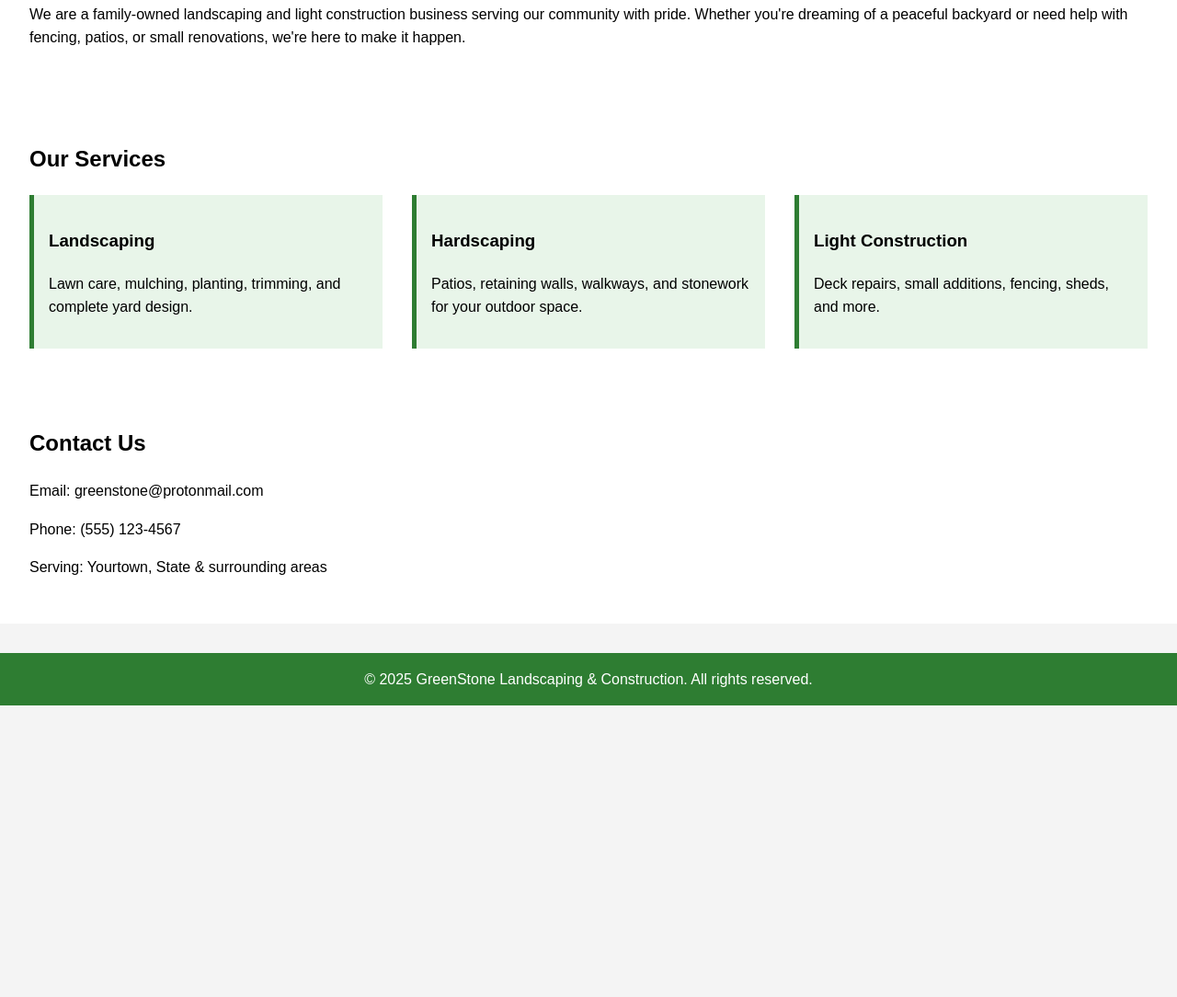
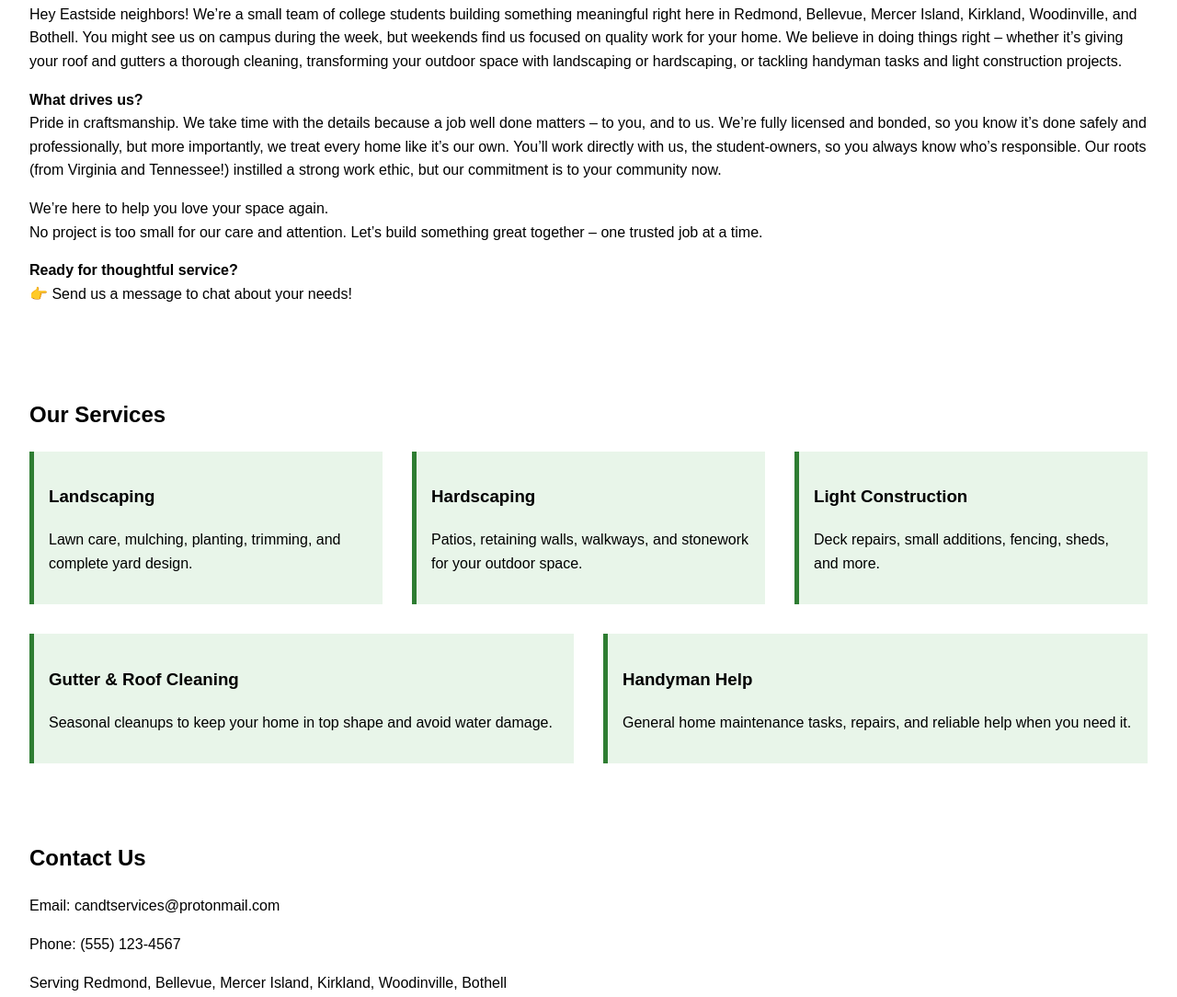
Before and after one commit to TylerMckeefery/TylerMckeefery.github.io, a plain HTML site: page index.html in a window 1280 px wide. Shown: the part 559-1643 px from the top of the page at 92% size. Before the commit the page ends 1326 px from the top, so only its background shows below. Drawn offline with Linux system fonts and the light colour scheme.

Commit message:
Update index.html

```diff
--- a/index.html
+++ b/index.html
@@ -3,7 +3,7 @@
 <head>
   <meta charset="UTF-8" />
   <meta name="viewport" content="width=device-width, initial-scale=1.0"/>
-  <title>GreenStone Landscaping & Construction</title>
+  <title>C&T Services</title>
   <style>
     body {
       font-family: Arial, sans-serif;
@@ -30,6 +30,7 @@
       color: white;
       text-shadow: 1px 1px 5px black;
       font-size: 2rem;
+      text-align: center;
     }
     .container {
       padding: 2rem;
@@ -58,7 +59,7 @@
 <body>
 
   <header>
-    <h1>GreenStone Landscaping & Construction</h1>
+    <h1>C&T Services</h1>
     <nav>
       <a href="#about">About</a>
       <a href="#services">Services</a>
@@ -67,14 +68,23 @@
   </header>
 
   <div class="hero">
-    Beautify Your Outdoors — Reliable. Local. Affordable.
+    Quality Work by Local Students You Can Trust
   </div>
 
   <div class="container" id="about">
     <h2>About Us</h2>
     <p>
-      We are a family-owned landscaping and light construction business serving our community with pride. Whether you're dreaming of a peaceful backyard or need help with fencing, patios, or small renovations, we're here to make it happen.
+      Hey Eastside neighbors! We’re a small team of college students building something meaningful right here in Redmond, Bellevue, Mercer Island, Kirkland, Woodinville, and Bothell. You might see us on campus during the week, but weekends find us focused on quality work for your home. We believe in doing things right – whether it’s giving your roof and gutters a thorough cleaning, transforming your outdoor space with landscaping or hardscaping, or tackling handyman tasks and light construction projects.
     </p>
+    <p>
+      <strong>What drives us?</strong><br/>
+      Pride in craftsmanship. We take time with the details because a job well done matters – to you, and to us. We’re fully licensed and bonded, so you know it’s done safely and professionally, but more importantly, we treat every home like it’s our own. You’ll work directly with us, the student-owners, so you always know who’s responsible. Our roots (from Virginia and Tennessee!) instilled a strong work ethic, but our commitment is to your community now.
+    </p>
+    <p>
+      We’re here to help you love your space again.<br/>
+      No project is too small for our care and attention. Let’s build something great together – one trusted job at a time.
+    </p>
+    <p><strong>Ready for thoughtful service?</strong><br/>👉 Send us a message to chat about your needs!</p>
   </div>
 
   <div class="container" id="services">
@@ -92,23 +102,27 @@
         <h3>Light Construction</h3>
         <p>Deck repairs, small additions, fencing, sheds, and more.</p>
       </div>
+      <div class="service">
+        <h3>Gutter & Roof Cleaning</h3>
+        <p>Seasonal cleanups to keep your home in top shape and avoid water damage.</p>
+      </div>
+      <div class="service">
+        <h3>Handyman Help</h3>
+        <p>General home maintenance tasks, repairs, and reliable help when you need it.</p>
+      </div>
     </div>
   </div>
 
   <div class="container" id="contact">
     <h2>Contact Us</h2>
-    <p>Email: greenstone@protonmail.com</p>
+    <p>Email: candtservices@protonmail.com</p>
     <p>Phone: (555) 123-4567</p>
-    <p>Serving: Yourtown, State & surrounding areas</p>
+    <p>Serving Redmond, Bellevue, Mercer Island, Kirkland, Woodinville, Bothell</p>
   </div>
 
   <footer>
-    &copy; 2025 GreenStone Landscaping & Construction. All rights reserved.
+    &copy; 2025 C&T Services. All rights reserved.
   </footer>
 
 </body>
 </html>
-
-
-</body>
-</html>
```
